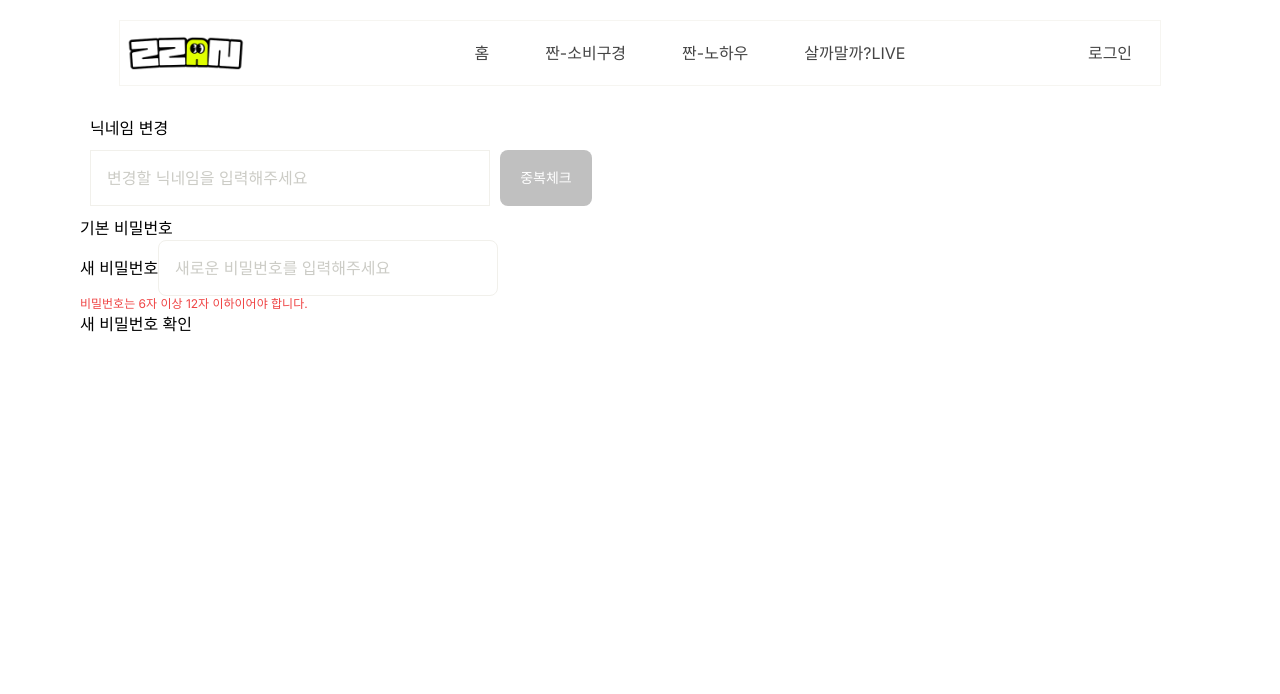
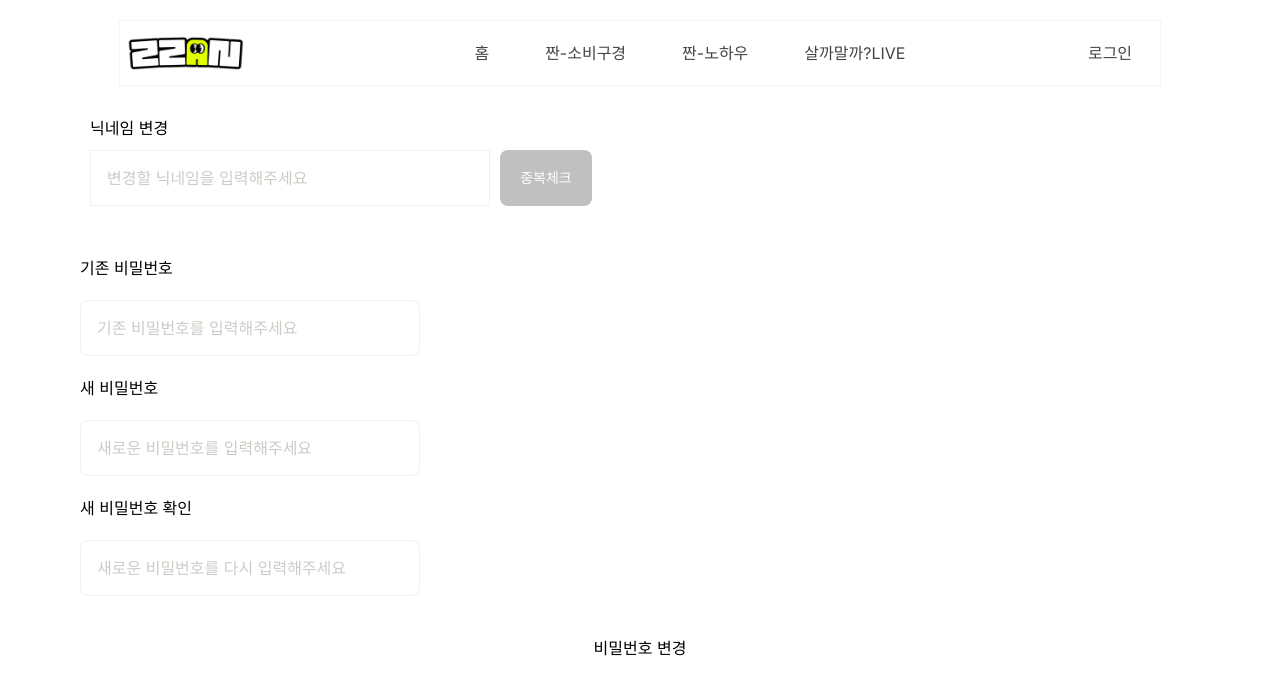
Before and after one commit to ZZANTech/ZZANTech-Fe, a Next.js app: page /mypage/edit in a window 1280 px wide. Shown: the top 694 px of the page. Built offline with nearby package versions, Linux system fonts and the light colour scheme; no server answers.

Commit message:
fix: 비밀번호 변경 컴포넌트에 버튼 추가로 오류 해결

```diff
--- a/src/app/(main)/mypage/edit/_components/UserEditContainer.tsx
+++ b/src/app/(main)/mypage/edit/_components/UserEditContainer.tsx
@@ -3,7 +3,7 @@ import UserEditPassword from "@/app/(main)/mypage/edit/_components/UserEditPassw
 
 function UserEditContainer() {
   return (
-    <div>
+    <div className="flex flex-col gap-10">
       <UserEditNickname />
       <UserEditPassword />
     </div>
--- a/src/app/(main)/mypage/edit/_components/UserEditPassword.tsx
+++ b/src/app/(main)/mypage/edit/_components/UserEditPassword.tsx
@@ -4,19 +4,24 @@ import { CheckPasswordValidity } from "@/app/(main)/mypage/edit/_components/chec
 import { useEffect, useState } from "react";
 
 function UserEditPassword() {
+  const [oldPassword, setOldPassword] = useState<string>("");
   const [newPassword, setNewPassword] = useState<string>("");
+  const [recheckPassword, setRecheckPassword] = useState<string>("");
   const [passwordError, setPasswordError] = useState<string>("");
   const [isPasswordValidState, setIsPasswordValidState] = useState<boolean>(false);
 
-  const oldPassword = "123123";
-
-  useEffect(() => {
-    CheckPasswordValidity({ oldPassword, newPassword, setPasswordError, setIsPasswordValidState });
-  }, [newPassword]);
-
   return (
-    <>
-      <p>기본 비밀번호</p>
+    <div className="flex flex-col gap-5">
+      <label>기존 비밀번호</label>
+      <input
+        type="password"
+        value={oldPassword}
+        placeholder="기존 비밀번호를 입력해주세요"
+        className="AuthInput"
+        onChange={(e) => {
+          setOldPassword(e.target.value);
+        }}
+      />
 
       <label>새 비밀번호</label>
       <input
@@ -28,10 +33,25 @@ function UserEditPassword() {
           setNewPassword(e.target.value);
         }}
       />
+
+      <label>새 비밀번호 확인</label>
+      <input
+        type="password"
+        value={recheckPassword}
+        placeholder="새로운 비밀번호를 다시 입력해주세요"
+        className="AuthInput"
+        onChange={(e) => {
+          setRecheckPassword(e.target.value);
+        }}
+      />
       {isPasswordValidState ? "" : <p className="AuthStateInfo">{passwordError}</p>}
 
-      <p>새 비밀번호 확인</p>
-    </>
+      <button
+        onClick={() => CheckPasswordValidity({ oldPassword, newPassword, setPasswordError, setIsPasswordValidState })}
+      >
+        비밀번호 변경
+      </button>
+    </div>
   );
 }
 
--- a/src/app/(main)/mypage/edit/checkPasswordValidity.tsx
+++ /dev/null
@@ -1,19 +0,0 @@
-export const CheckPasswordValidity = ({ oldPassword, newPassword, setPasswordError, setIsPasswordValidState }) => {
-  if (newPassword.length < 5 || newPassword.length > 12) {
-    setPasswordError("비밀번호는 6자 이상 12자 이하이어야 합니다.");
-    setIsPasswordValidState(false);
-    return;
-  }
-  if (/[^a-zA-Z0-9]/.test(newPassword)) {
-    setPasswordError("비밀번호에 특수문자는 포함될 수 없습니다.");
-    setIsPasswordValidState(false);
-    return;
-  }
-  if (newPassword === oldPassword) {
-    setPasswordError("기존 비밀번호와 달라야 합니다.");
-    setIsPasswordValidState(false);
-    return;
-  }
-  setPasswordError("");
-  setIsPasswordValidState(true);
-};
```
Also changed, not shown: src/app/api/auth/mypage/info/route.ts (deleted, +0 -95 lines).
